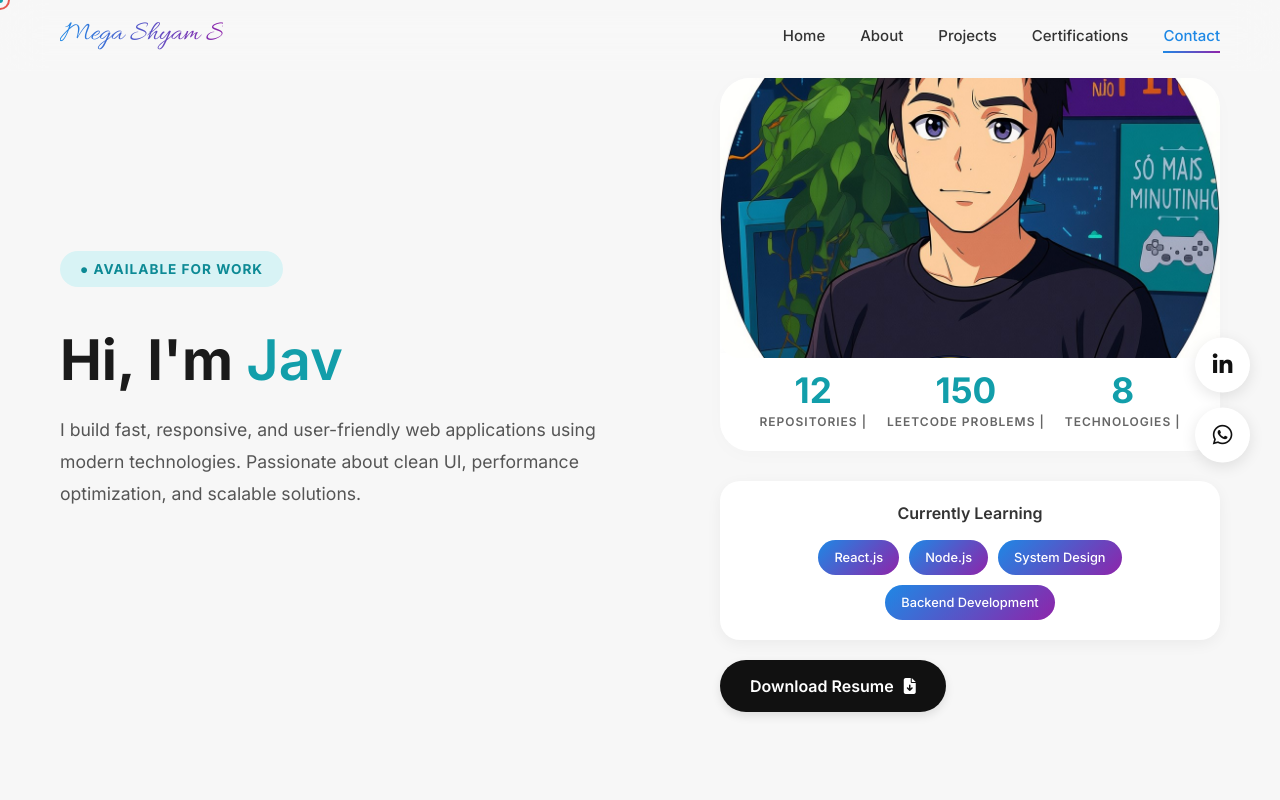
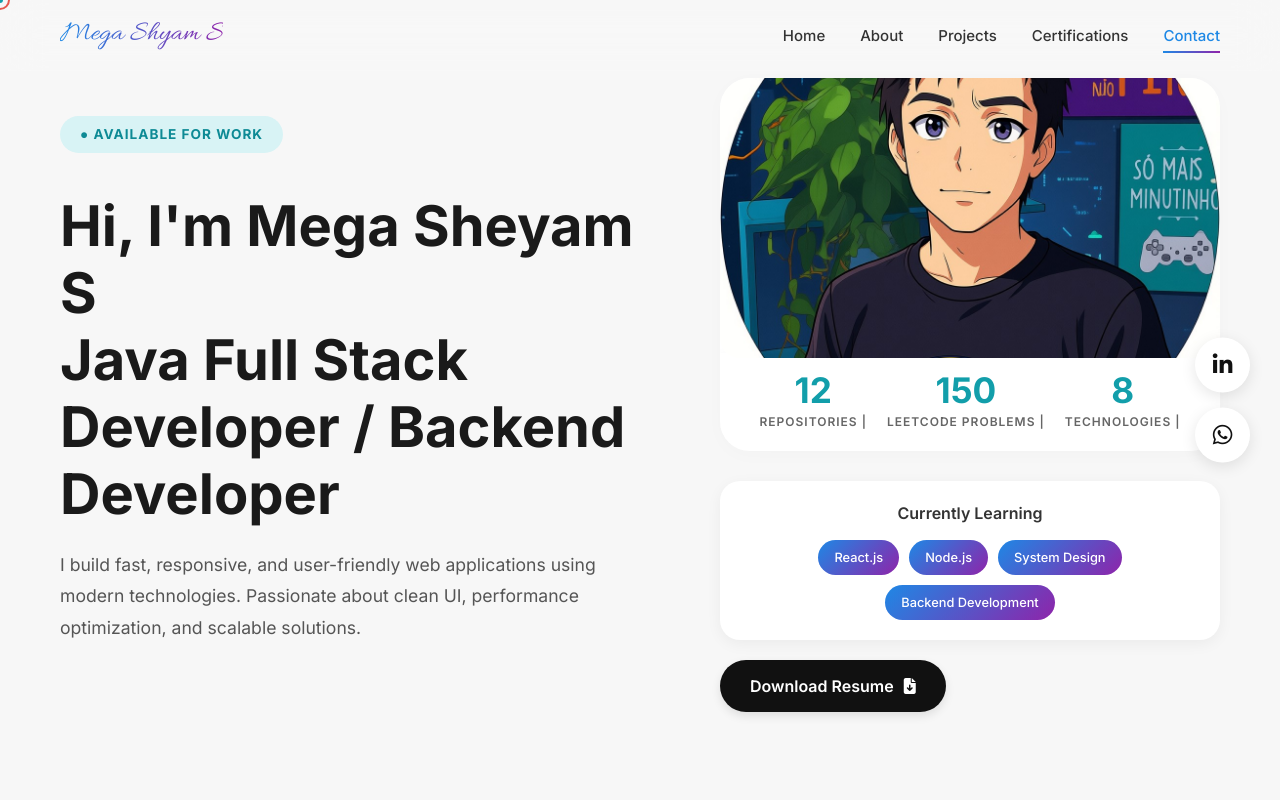
Before and after one commit to megasheyam18/Portfolio, a React (Vite) app: page / in a window 1280 px wide. Shown: the top 800 px of the page. Built offline with nearby package versions, Linux system fonts and the light colour scheme.

Commit message:
white screen problem solved

```diff
--- a/package.json
+++ b/package.json
@@ -10,6 +10,7 @@
   },
   "dependencies": {
     "@emailjs/browser": "^4.4.1",
+    "framer-motion": "^12.38.0",
     "react": "^18.2.0",
     "react-dom": "^18.2.0",
     "react-icons": "^5.6.0",
--- a/src/components/Hero.jsx
+++ b/src/components/Hero.jsx
@@ -1,56 +1,12 @@
 import { useState, useEffect, useRef } from "react";
+import { motion } from "framer-motion";
 
 function Hero() {
-  const [typedText, setTypedText] = useState("");
   const [stats, setStats] = useState({ repos: 0, leetcode: 0, techs: 0 });
   const [isLoaded, setIsLoaded] = useState(false);
 
-  const texts = [
-    "Mega Sheyam S",
-    "Java Full Stack Developer",
-    "Backend Developer | Problem Solver",
-  ];
-
-  const textIndexRef = useRef(0);
-  const charIndexRef = useRef(0);
-  const isDeletingRef = useRef(false);
-  const typingSpeedRef = useRef(100);
-
   useEffect(() => {
     setIsLoaded(true);
-  }, []);
-
-  useEffect(() => {
-    const typeEffect = () => {
-      const currentText = texts[textIndexRef.current];
-
-      if (isDeletingRef.current) {
-        setTypedText(currentText.substring(0, charIndexRef.current - 1));
-        charIndexRef.current--;
-        typingSpeedRef.current = 60;
-      } else {
-        setTypedText(currentText.substring(0, charIndexRef.current + 1));
-        charIndexRef.current++;
-        typingSpeedRef.current = 100;
-      }
-
-      if (
-        !isDeletingRef.current &&
-        charIndexRef.current === currentText.length
-      ) {
-        isDeletingRef.current = true;
-        typingSpeedRef.current = 2500;
-      } else if (isDeletingRef.current && charIndexRef.current === 0) {
-        isDeletingRef.current = false;
-        textIndexRef.current = (textIndexRef.current + 1) % texts.length;
-        typingSpeedRef.current = 800;
-      }
-
-      setTimeout(typeEffect, typingSpeedRef.current);
-    };
-
-    const timeout = setTimeout(typeEffect, 1500);
-    return () => clearTimeout(timeout);
   }, []);
 
   useEffect(() => {
@@ -91,8 +47,21 @@ function Hero() {
       <div className="hero-center">
         <div className="badge">● AVAILABLE FOR WORK</div>
         <h1>
-          Hi, I'm <span className="typed-text">{typedText}</span>
-          <span className="typed-cursor">|</span>
+          <motion.span
+            initial={{ opacity: 0, y: 20 }}
+            animate={{ opacity: 1, y: 0 }}
+            transition={{ duration: 0.8 }}
+          >
+            Hi, I'm Mega Sheyam S
+          </motion.span>
+          <br />
+          <motion.span
+            initial={{ opacity: 0, y: 20 }}
+            animate={{ opacity: 1, y: 0 }}
+            transition={{ duration: 0.8, delay: 0.3 }}
+          >
+            Java Full Stack Developer / Backend Developer
+          </motion.span>
         </h1>
         <p className="hero-desc">
           I build fast, responsive, and user-friendly web applications using
```
Also changed, not shown: 1 other file (tests, documents, lock files or other folders).
